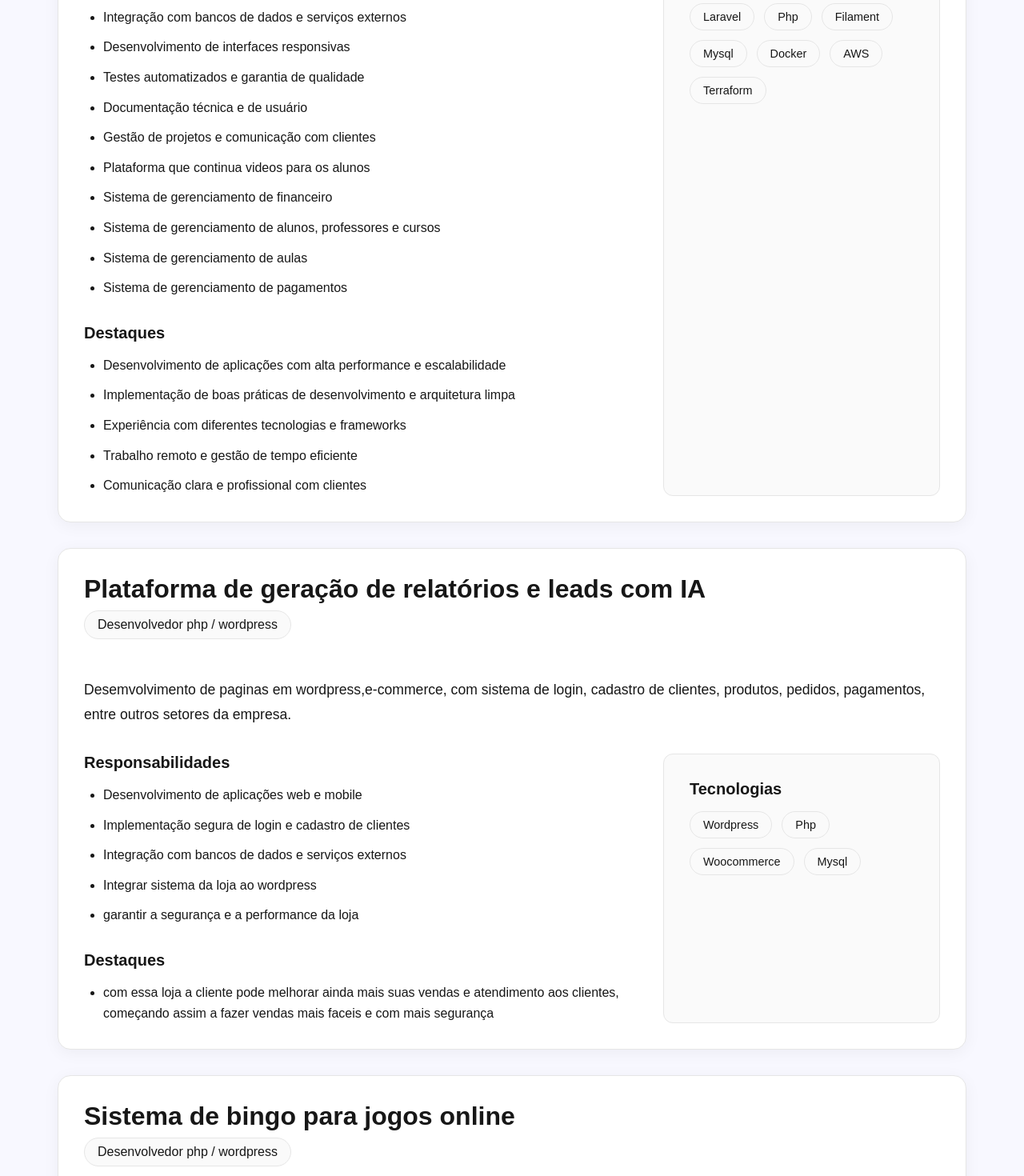
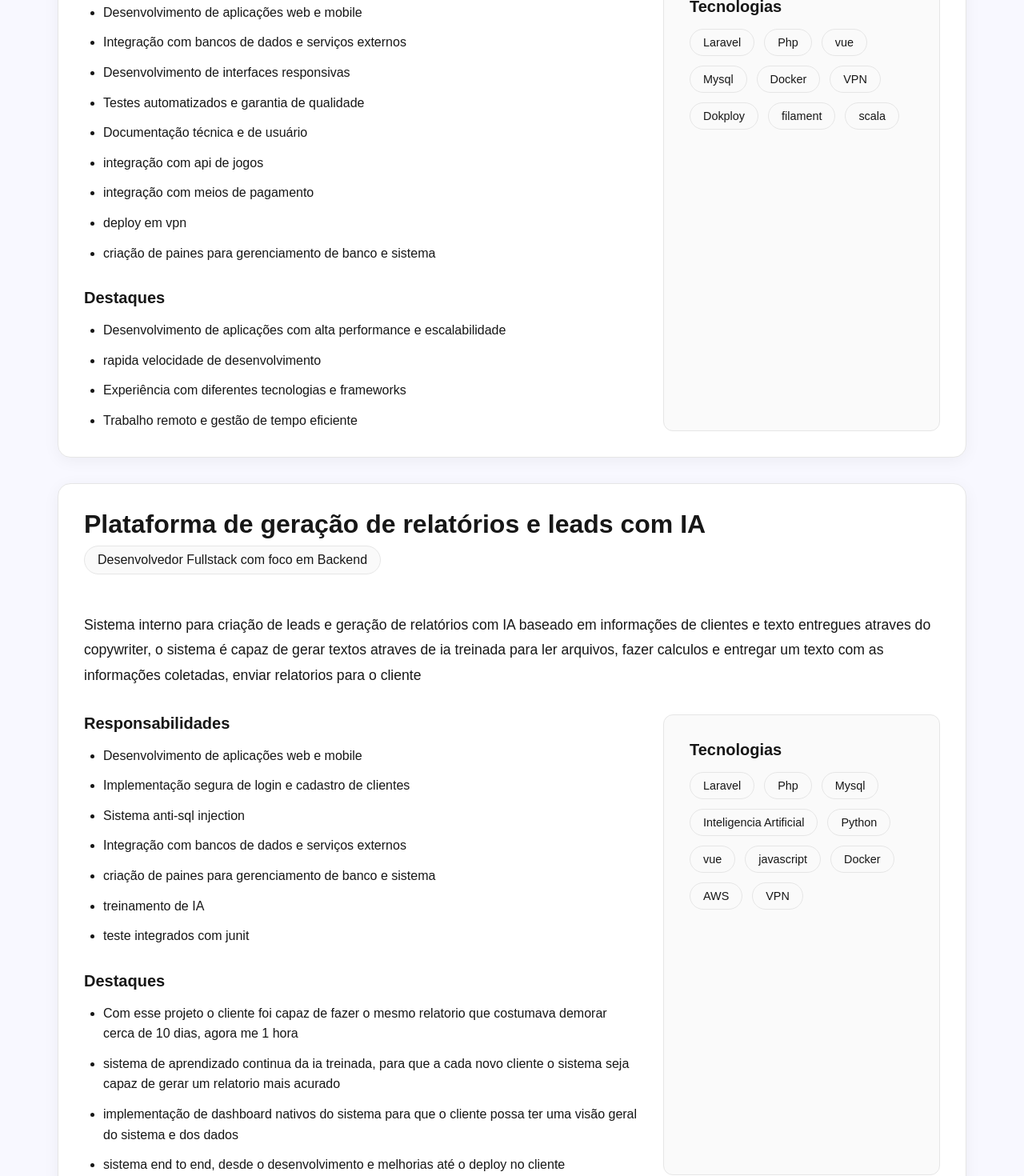
Before and after one commit to ThyagoMartins0/ThyagoD.dev, a Next.js app: page /companies/codernex in a window 1280 px wide. Shown: the part 1240-2710 px from the top of the page at 80% size. Built offline with nearby package versions, Linux system fonts and the light colour scheme.

Commit message:
atualização de portfolio

```diff
--- a/src/app/companies/codernex/page.tsx
+++ b/src/app/companies/codernex/page.tsx
@@ -26,8 +26,8 @@ const GALLERY_IMAGES: GalleryImage[] = [
 const PROJECTS = [
   {
     title: 'Plataforma de jogos online',
-    description: 'Desenvolvimento de aplição laravel, voltado para escola de cursos, com sistema de login, cadastro de alunos, professores, cursos, aulas entre os varios setores da empresa e descontos para os alunos, com sistema de pagamento e gerenciamento de financeiro.',
-    technologies: ['Laravel', 'Php', 'Filament', 'Mysql', 'Docker', 'AWS', 'Terraform'],
+    description: 'Responsavel pela manutenção de plataforma de jogos onlines, integração de meios finaceiros como stripe, integração com api de jogos, gerenciamento de usuarios, criação de novos jogos, responsavel end to end, desde o desenvolvimento ou manutenção até o deploy no cliente',
+    technologies: ['Laravel', 'Php', 'vue', 'Mysql', 'Docker', 'VPN', 'Dokploy', 'filament','scala'],
     role: 'Desenvolvedor Fullstack',
     responsibilities: [
       'Desenvolvimento de aplicações web e mobile',
@@ -35,35 +35,39 @@ const PROJECTS = [
       'Desenvolvimento de interfaces responsivas',
       'Testes automatizados e garantia de qualidade',
       'Documentação técnica e de usuário',
-      'Gestão de projetos e comunicação com clientes',
-      'Plataforma que continua videos para os alunos',
-      'Sistema de gerenciamento de financeiro',
-      'Sistema de gerenciamento de alunos, professores e cursos',
-      'Sistema de gerenciamento de aulas',
-      'Sistema de gerenciamento de pagamentos',
+      'integração com api de jogos',
+      'integração com meios de pagamento',
+      'deploy em vpn',
+      'criação de paines para gerenciamento de banco e sistema ',
     ],
     highlights: [
       'Desenvolvimento de aplicações com alta performance e escalabilidade',
-      'Implementação de boas práticas de desenvolvimento e arquitetura limpa',
+      'rapida velocidade de desenvolvimento',
       'Experiência com diferentes tecnologias e frameworks',
       'Trabalho remoto e gestão de tempo eficiente',
-      'Comunicação clara e profissional com clientes'
     ]
   },
   {
     title: 'Plataforma de geração de relatórios e leads com IA ',
-    description: 'Desemvolvimento de paginas em wordpress,e-commerce, com sistema de login, cadastro de clientes, produtos, pedidos, pagamentos, entre outros setores da empresa.',
-    technologies: ['Wordpress', 'Php', 'Woocommerce', 'Mysql'],
-    role: 'Desenvolvedor php / wordpress',
+    description: 'Sistema interno para criação de leads e geração de relatórios com IA baseado em informações de clientes e texto entregues atraves do copywriter,   o sistema é capaz de gerar textos atraves de ia treinada para ler arquivos, fazer calculos e entregar um texto com as informações coletadas, enviar relatorios para o cliente',
+    technologies: ['Laravel', 'Php', 'Mysql', 'Inteligencia Artificial', 'Python', 'vue','javascript', 'Docker', 'AWS', 'VPN'],
+    role: 'Desenvolvedor Fullstack com foco em Backend',
     responsibilities: [
       'Desenvolvimento de aplicações web e mobile',
       'Implementação segura de login e cadastro de clientes',
+      'Sistema anti-sql injection',
       'Integração com bancos de dados e serviços externos',
-      'Integrar sistema da loja ao wordpress',
-      'garantir a segurança e a performance da loja',
+      'criação de paines para gerenciamento de banco e sistema ',
+      'treinamento de IA',
+      'teste integrados com junit '
+
     ],
     highlights: [
-      'com essa loja a cliente pode melhorar ainda mais suas vendas e atendimento aos clientes, começando assim a fazer vendas mais faceis e com mais segurança',
+      'Com esse projeto o cliente foi capaz de fazer o mesmo relatorio que costumava demorar cerca de 10 dias, agora me 1 hora',
+      'sistema de aprendizado continua da ia treinada, para que a cada novo cliente o sistema seja capaz de gerar um relatorio mais acurado',
+       'implementação de dashboard nativos do sistema para que o cliente possa ter uma visão geral do sistema e dos dados',
+       'sistema end to end, desde o desenvolvimento e melhorias até o deploy no cliente',
+
     ]
   }, {
     title: 'Sistema de bingo para jogos online',
```
